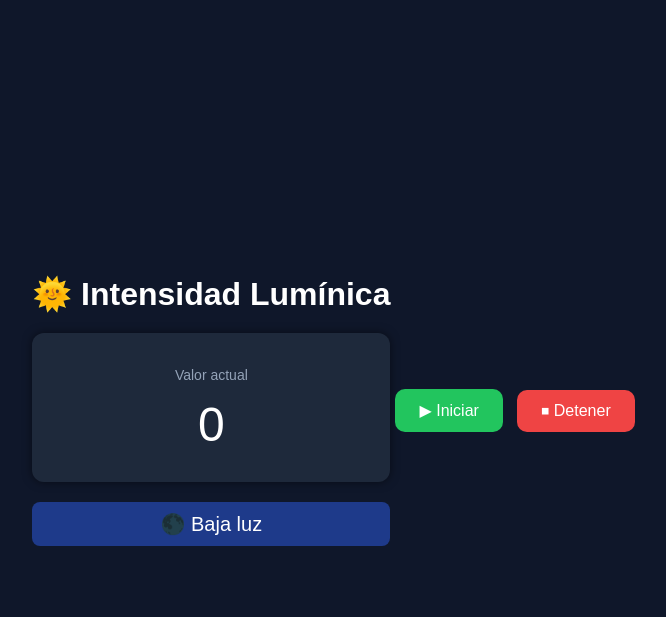
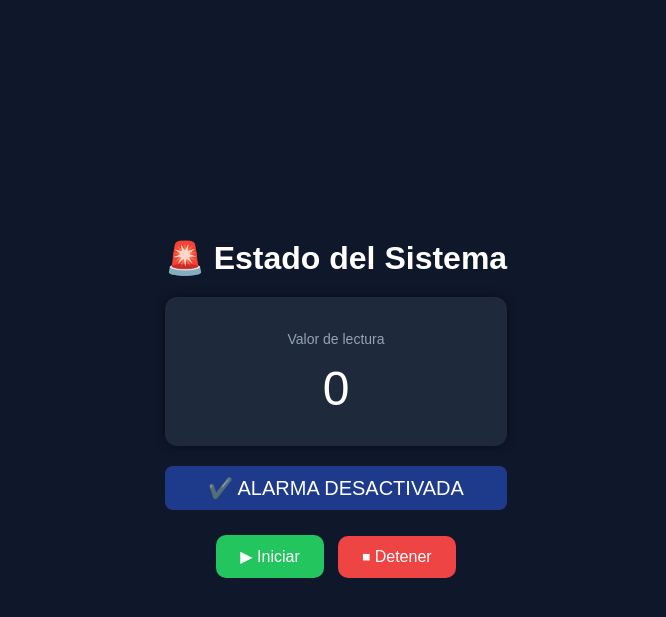
Before and after one commit to VictorRamirez26/SistemasEmbebidos, a Flask app: page / in a window 1280 px wide. Shown: the top 617 px of the page, without its empty margins (304-970 px from the left). Run offline with Flask 3, Linux system fonts and the light colour scheme.

Commit message:
Tp2 terminado

```diff
--- a/TP2/server.py
+++ b/TP2/server.py
@@ -1,6 +1,7 @@
 import serial
 import threading
 from flask import Flask, jsonify , render_template
+last_alarm = 0
 
 # --- Serial ---
 arduino = serial.serial_for_url("rfc2217://localhost:4000", 9600) # simulador
@@ -8,20 +9,28 @@ last_value = 0
 
 def read_serial():
     global last_value
+    global last_alarm
+
     while True:
         try:
             line = arduino.readline().decode().strip()
-            if line.isdigit():
-                last_value = int(line)
+
+            if line.startswith("L:"):
+                parts = line.split(",")
+
+                for p in parts:
+                    if p.startswith("L:"):
+                        last_value = int(p.replace("L:", ""))
+
+                    if p.startswith("A:"):
+                        last_alarm = int(p.replace("A:", ""))
+
         except:
             pass
 
 # --- Flask ---
 app = Flask(__name__)
 
-@app.route("/luz")
-def get_luz():
-    return jsonify({"luz": last_value})
 
 @app.route("/")
 def index():
@@ -37,6 +46,13 @@ def stop():
     arduino.write(b'0')  # enviar STOP
     return jsonify({"status": "ok", "action": "stop"})
 
+@app.route("/status")
+def status():
+    return jsonify({
+        "luz": last_value,
+        "alarm": last_alarm
+    })
+
 # --- Main ---
 if __name__ == "__main__":
     thread = threading.Thread(target=read_serial)
--- a/TP2/static/style.css
+++ b/TP2/static/style.css
@@ -40,6 +40,7 @@ h1 {
     padding: 10px;
     border-radius: 8px;
     transition: 0.3s;
+    margin-top: 10px;
 }
 
 /* Estados dinámicos */
--- a/TP2/templates/index.html
+++ b/TP2/templates/index.html
@@ -5,64 +5,65 @@
     <title>Monitor de Luz</title>
     <link rel="stylesheet" href="{{ url_for('static', filename='style.css') }}">
 </head>
+
 <body>
 
 <div class="container">
-    <h1>🌞 Intensidad Lumínica</h1>
+    <h1>🚨 Estado del Sistema</h1>
 
     <div class="card">
-        <p class="label">Valor actual</p>
+        <p class="label">Valor de lectura</p>
         <p id="valor">--</p>
     </div>
 
     <div id="estado" class="estado">Esperando datos...</div>
-</div>
 
-<div class="controls">
-    <button onclick="enviar('start')" class="btn start">▶ Iniciar</button>
-    <button onclick="enviar('stop')" class="btn stop">⏹ Detener</button>
+    <div class="controls">
+        <button onclick="enviar('start')" class="btn start">▶ Iniciar</button>
+        <button onclick="enviar('stop')" class="btn stop">⏹ Detener</button>
+    </div>
 </div>
 
 <script>
 async function actualizar() {
     try {
-        const res = await fetch("/luz");
+        const res = await fetch("/status");
         const data = await res.json();
 
-        const valor = data.luz;
-        document.getElementById("valor").innerText = valor;
+        const valor = Number(data.luz);
+        const alarm = Number(data.alarm);
 
-        let estadoTexto = "";
-        let clase = "";
+        // ===== VALOR =====
+        document.getElementById("valor").textContent = valor;
 
-        if (valor < 300) {
-            estadoTexto = "🌑 Baja luz";
-            clase = "bajo";
-        } else if (valor < 700) {
-            estadoTexto = "🌤 Luz media";
-            clase = "medio";
+        // ===== ALARMA =====
+        const estado = document.getElementById("estado");
+
+        if (alarm === 1) {
+            estado.textContent = "⚠️ ALARMA ACTIVA";
+            estado.className = "estado alto";
+            estado.style.border = "2px solid red";
         } else {
-            estadoTexto = "☀️ Alta luz";
-            clase = "alto";
+            estado.textContent = "✔️ ALARMA DESACTIVADA";
+            estado.className = "estado bajo";
+            estado.style.border = "none";
         }
 
-        const estado = document.getElementById("estado");
-        estado.innerText = estadoTexto;
-        estado.className = "estado " + clase;
-
-    } catch (error) {
-        console.error("Error:", error);
+    } catch (err) {
+        console.error("Error en /status:", err);
     }
-
 }
 
+// ===== ENVIAR COMANDOS =====
 async function enviar(accion) {
-try {
-    await fetch("/" + accion, { method: "POST" });
-} catch (error) {
-    console.error("Error:", error);
+    try {
+        await fetch("/" + accion, { method: "POST" });
+    } catch (err) {
+        console.error("Error comando:", err);
+    }
 }
-}
+
+// ===== LOOP =====
 setInterval(actualizar, 1000);
 actualizar();
 </script>
```
Also changed, not shown: 5 other files.
